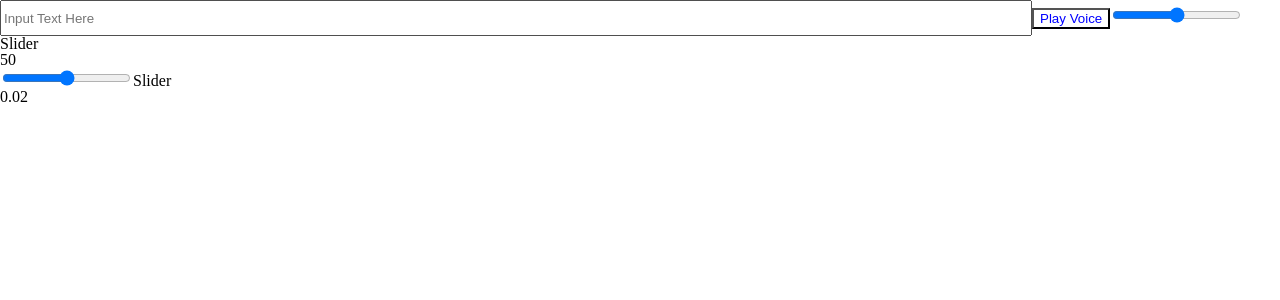
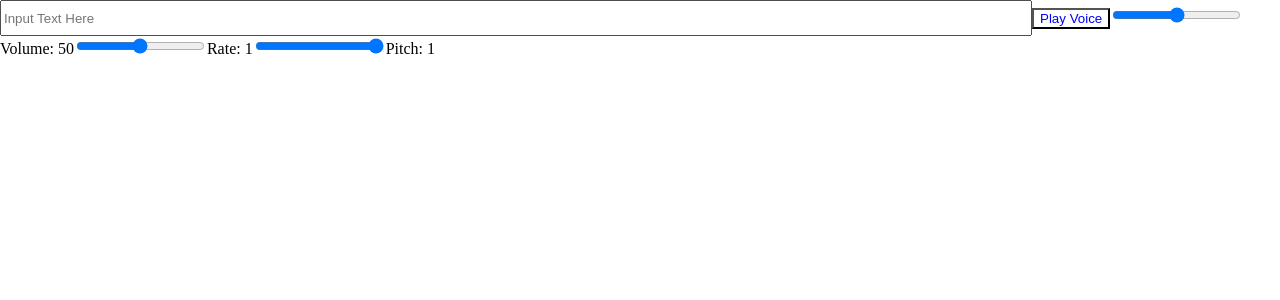
Before and after one commit to JimmyKuangg/text-to-speech, a React (Create React App) app: page / in a window 1280 px wide. Shown: the top 300 px of the page. Built offline with nearby package versions, Linux system fonts and the light colour scheme.

Commit message:
Added pitch slider

```diff
--- a/src/App.js
+++ b/src/App.js
@@ -7,8 +7,9 @@ import Slider from './components/Slider';
 function App() {
   const [speaker, setSpeaker] = useState(null);
   const [text, setText] = useState('');
-  const [volume, setVolume] = useState(50);
+  const [volume, setVolume] = useState(0.5);
   const [rate, setRate] = useState(1);
+  const [pitch, setPitch] = useState(1);
   useEffect(() => {
     setSpeaker(new Speaker());
   }, []);
@@ -39,18 +40,27 @@ function App() {
       />
       <Slider
         onInput={(e) => {
-          speaker.changeVolume(e.target.value / 100);
-          setVolume(e.target.value);
+          speaker.changeVolume(e.target.value);
+          setVolume(e.target.value / 100);
         }}
+        text={`Volume: ${Math.trunc(volume * 100)}`}
       />
-      <p>{volume}</p>
       <Slider
         onInput={(e) => {
           speaker.changeRate((e.target.value / 100) * 2);
           setRate(e.target.value);
         }}
+        text={`Rate: ${rate}`}
       />
-      <p>{rate / 50}</p>
+      <Slider
+        onInput={(e) => {
+          speaker.changePitch((e.target.value / 100) * 2);
+          setPitch(e.target.value);
+        }}
+        max={'2'}
+        step={'0.1'}
+        text={`Pitch: ${pitch}`}
+      />
     </>
   );
 }
--- a/src/components/Slider.tsx
+++ b/src/components/Slider.tsx
@@ -1,20 +1,34 @@
-import React, { FunctionComponent } from 'react';
+import React, { FunctionComponent, useState } from 'react';
 import styled from 'styled-components';
 
 interface ISlider {
   onInput: (e: React.MouseEvent<HTMLInputElement>) => void;
   css?: string;
   text?: string;
+  max?: string;
+  step?: string;
 }
 
 const StyledSlider = styled.input`
   ${(props: Partial<ISlider>) => props.css || ''};
 `;
 
-const Slider: FunctionComponent<ISlider> = ({ css, onInput, text }) => {
+const Slider: FunctionComponent<ISlider> = ({
+  css,
+  onInput,
+  text,
+  max,
+  step,
+}) => {
   return (
     <>
-      <StyledSlider type="range" onInput={onInput} css={css} />
+      <StyledSlider
+        type="range"
+        onInput={onInput}
+        css={css}
+        max={max}
+        step={step}
+      />
       <label>{text || 'Slider'}</label>
     </>
   );
```
